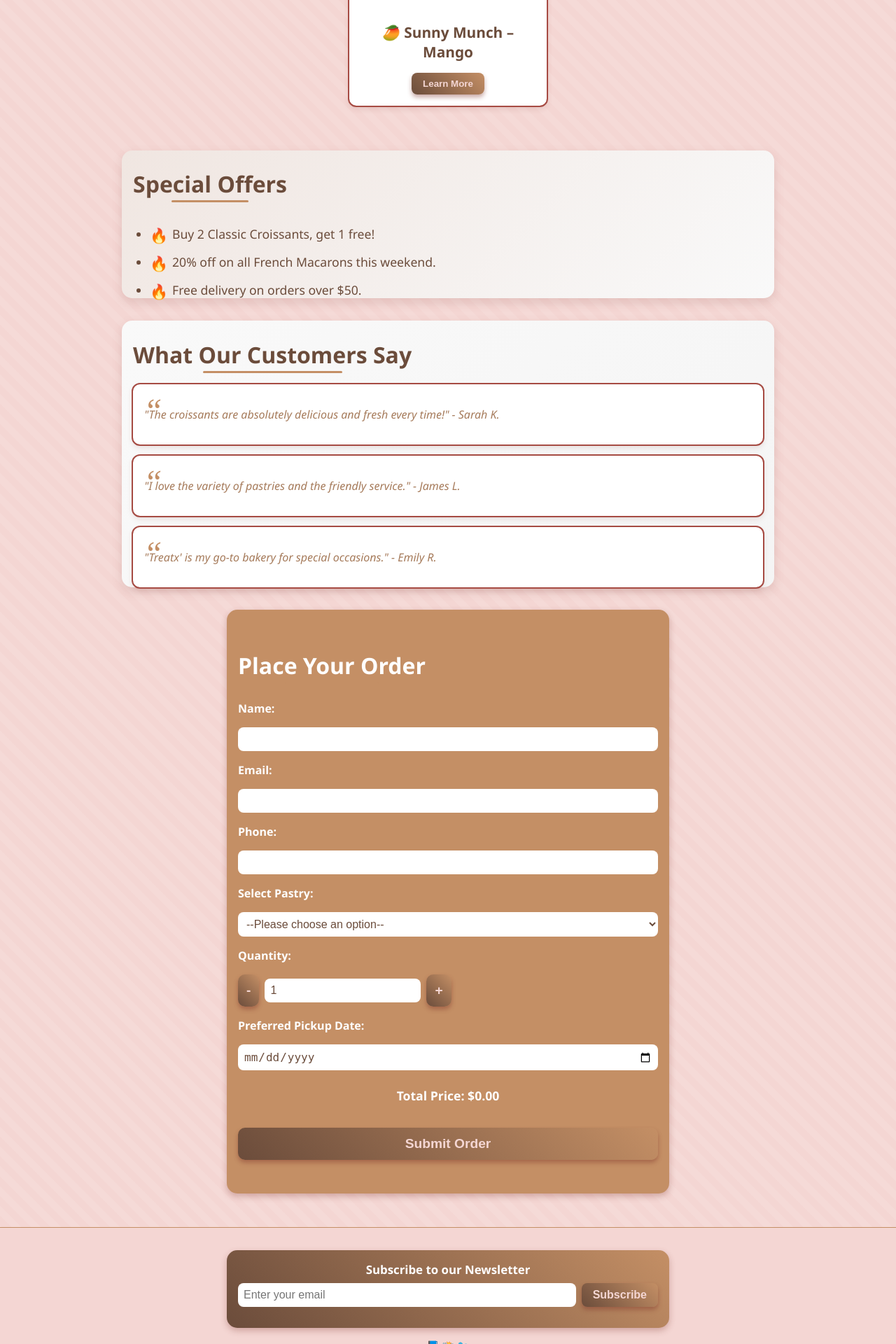
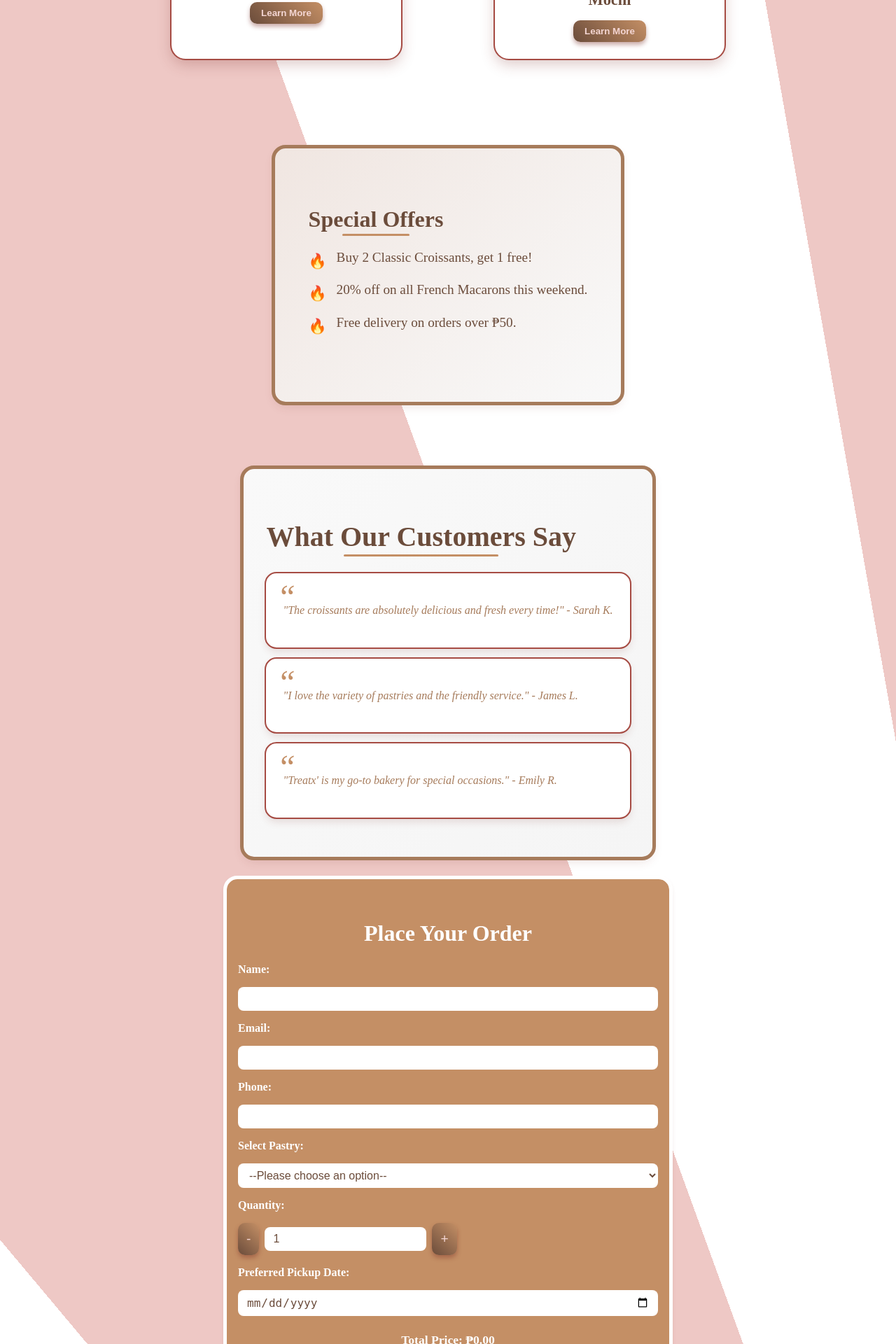
Before and after one commit to Nicookie19/Project_Sweets-Ver1.8-, a PHP site: page / in a window 1280 px wide. Shown: the part 1225-3145 px from the top of the page at 70% size. Run offline with PHP 8.4, Linux system fonts and the light colour scheme.

Commit message:
Add files via upload

```diff
--- a/index.html
+++ b/index.html
@@ -31,24 +31,24 @@
         <p>📦 ₱150 per box (4 pieces)</p>
         <div class="pastries">
             <div class="pastry-item">
-                <img src="images/berry_blush.jpg" alt="Berry Blush Strawberry Pastry" />
-                <h3>🍓 Berry Blush – Strawberry</h3>
-                <button class="learn-more-btn" data-pastry="berry_blush">Learn More</button>
+                <img src="images/berry_blush.jpg" alt="Berry Blush Mochi" />
+                <h3>🍓 Berry Blush Mochi</h3>
+                <button class="learn-more-btn" data-pastry="Berry Blush Mochi">Learn More</button>
             </div>
             <div class="pastry-item">
-                <img src="images/berry_xd.jpg" alt="Berry XD Blueberry Pastry" />
-                <h3>🍇 Berry XD – Blueberry</h3>
-                <button class="learn-more-btn" data-pastry="berry_xd">Learn More</button>
+                <img src="images/berry_xd.jpg" alt="Berry XD Mochi" />
+                <h3>🍇 Berry XD Mochi</h3>
+                <button class="learn-more-btn" data-pastry="Berry XD Mochi">Learn More</button>
             </div>
             <div class="pastry-item">
-                <img src="images/cookie_cloud.jpg" alt="Cookie Cloud Cookies & Cream Pastry" />
-                <h3>🍪 Cookie Cloud – Cookies & Cream</h3>
-                <button class="learn-more-btn" data-pastry="cookie_cloud">Learn More</button>
+                <img src="images/cookie_cloud.jpg" alt="Cookie Cloud Mochi" />
+                <h3>🍪 Cookie Cloud Mochi</h3>
+                <button class="learn-more-btn" data-pastry="Cookie Cloud Mochi">Learn More</button>
             </div>
             <div class="pastry-item">
-                <img src="images/sunny_munch.jpg" alt="Sunny Munch Mango Pastry" />
-                <h3>🥭 Sunny Munch – Mango</h3>
-                <button class="learn-more-btn" data-pastry="sunny_munch">Learn More</button>
+                <img src="images/sunny_munch.jpg" alt="Sunny Munch Mango Mochi" />
+                <h3>🥭 Sunny Munch Mango Mochi</h3>
+                <button class="learn-more-btn" data-pastry="Sunny Munch Mochi">Learn More</button>
             </div>
         </div>
     </section>
@@ -58,7 +58,7 @@
         <ul>
             <li>Buy 2 Classic Croissants, get 1 free!</li>
             <li>20% off on all French Macarons this weekend.</li>
-            <li>Free delivery on orders over $50.</li>
+            <li>Free delivery on orders over ₱50.</li>
         </ul>
     </section>
 
@@ -87,15 +87,15 @@
             <label for="phone">Phone:</label>
             <input type="tel" id="phone" name="phone" />
 
-            <label for="pastry">Select Pastry:</label>
-            <select id="pastry" name="pastry" required aria-required="true">
+            <label for="Mochi">Select Pastry:</label>
+            <select id="Mochi" name="Mochi" required aria-required="true">
                 <option value="">--Please choose an option--</option>
-                <option value="croissant">Classic Croissant</option>
-                <option value="macaron">French Macaron</option>
-                <option value="cupcake">Vanilla Cupcake</option>
-                <option value="cheesecake">Classic Cheesecake</option>
-                <option value="fruit_tart">Fresh Fruit Tart</option>
-                <option value="chocolate_eclair">Chocolate Eclair</option>
+                <option value="Berry Blush Mochi">Berry Blush Mochi</option>
+                <option value="Berry XD Mochi">Berry XD Mochi</option>
+                <option value="Cookie Cloud Mochi">Cookie Cloud Mochi</option>
+                <option value="Sunny Munch Mochi">Sunny Munch Mochi</option>
+                <option value="Mini Donuts">Mini Donuts</option>
+                <option value="Coming soon....">Coming Soon</option>
             </select>
 
             <label for="quantity">Quantity:</label>
@@ -108,7 +108,7 @@
             <label for="pickup-date">Preferred Pickup Date:</label>
             <input type="date" id="pickup-date" name="pickup-date" required aria-required="true" />
 
-            <p id="total-price">Total Price: $0.00</p>
+            <p id="total-price">Total Price: ₱0.00</p>
 
             <button type="submit">Submit Order</button>
         </form>
@@ -117,7 +117,7 @@
 
     <footer>
         <div class="newsletter">
-            <h3>Subscribe to our Newsletter</h3>
+            <h3>Subscribe to our Newsletter</h3>/*@Treatx.com/*
             <form id="newsletter-form">
                 <input type="email" id="newsletter-email" name="newsletter-email" placeholder="Enter your email" required aria-required="true" />
                 <button type="submit">Subscribe</button>
@@ -125,11 +125,11 @@
             <p id="newsletter-message" role="alert" aria-live="polite"></p>
         </div>
         <div class="social-media">
-            <a href="https://facebook.com/treatx" aria-label="Facebook" target="_blank" rel="noopener noreferrer">📘</a>
+            <a href="https://facebook.com/treatxs" aria-label="Facebook" target="_blank" rel="noopener noreferrer">📘</a>
             <a href="https://instagram.com/treatx" aria-label="Instagram" target="_blank" rel="noopener noreferrer">📸</a>
             <a href="https://twitter.com/treatx" aria-label="Twitter" target="_blank" rel="noopener noreferrer">🐦</a>
         </div>
-        <p>Contact us: treatx@example.com | Phone: (123) 456-7890</p>
+        <p>Contact us: Treatx.com | Phone: (123) 456-7890</p>
         <p>&copy; 2024 Treatx' Pastries</p>
     </footer>
 
@@ -187,7 +187,7 @@
             let currentValue = parseInt(quantityInput.value);
             if (currentValue > 1) {
                 quantityInput.value = currentValue - 1;
-                updateTotalPrice();
+                updateTotalPrice();/*gwapo si nico
             }
         });
 
@@ -201,7 +201,7 @@
         const pastryPrices = {
             croissant: 3.5,
             macaron: 2.5,
-            cupcake: 4.0,
+            cupcake: 4.0,ncjdjfj
             cheesecake: 5.0,
             fruit_tart: 4.5,
             chocolate_eclair: 4.0
--- a/pastry_business.css
+++ b/pastry_business.css
@@ -10,15 +10,28 @@
 }
 
 body {
-    margin: 0;
-    font-family: var(--font-family);
-    background-color: var(--background-color);
-    color: var(--primary-color);
-    scroll-behavior: smooth;
-    background-image: url('images/gingham-texture.png'); /* subtle textured background */
-    background-repeat: repeat;
-    transition: background-color var(--transition-speed) ease;
+    background-image: repeating-conic-gradient(
+        from 0deg,
+        #eec8c5 0deg 10deg,
+        #ffffff 10deg 20deg,
+        #eec8c5  20deg 30deg,
+        #eec8c5  30deg 40deg,
+        #ffffff 40deg 50deg
+    );
+    background-size: 300% 300%;
+    animation: swirlLight 120s linear infinite;
 }
+
+@keyframes swirlLight {
+    0% {
+        background-position: 0% 0%;
+    }
+    100% {
+        background-position: 100% 100%;
+    }
+}
+
+
 
 header {
     text-align: center;
@@ -244,9 +257,38 @@ header p {
     background: linear-gradient(135deg, #f0e6e1 0%, #f9f9f9 100%);
     border-radius: 15px;
     box-shadow: 0 6px 15px rgba(123, 45, 38, 0.15);
-    padding: 2rem 1rem;
+    padding: 3.5rem 3rem;
+    max-width: 900px;
+    margin: 6rem auto;
+    width: fit-content;
+    height: 250px;
+    min-height: max-content;
+    overflow: visible;
+    outline: 5px solid var(--secondary-color);
+}
+.testimonials {
+    max-width: 910px;
+    margin: 2rem auto;
+    padding: 2.7rem rem;
+    background: linear-gradient(135deg, #f9f9f9 0%, #f5f5f5 100%);
+    border-radius: 15px;
+    box-shadow: 0 6px 15px rgba(123, 45, 38, 0.15);
+    width: fit-content;
+    min-height: fit-content;
+    overflow: visible;
+    outline: 5px solid var(--secondary-color);
+}
+.testimonials {
     max-width: 900px;
     margin: 2rem auto;
+    padding: 2.5rem 2rem;
+    background: linear-gradient(135deg, #f9f9f9 0%, #f5f5f5 100%);
+    border-radius: 15px;
+    box-shadow: 0 6px 15px rgba(123, 45, 38, 0.15);
+    width: fit-content;
+    height: auto;
+    min-height: 700px;
+    overflow: visible;
 }
 
 .special-offers ul {
@@ -254,19 +296,21 @@ header p {
     padding-left: 0;
     font-size: 1.2rem;
     color: var(--primary-color);
+    margin: 0;
 }
 
 .special-offers ul li {
     position: relative;
-    padding-left: 2rem;
+    padding-left: 2.5rem;
     margin-bottom: 1rem;
+    line-height: 1.6;
 }
 
 .special-offers ul li::before {
     content: "🔥";
     position: absolute;
     left: 0;
-    top: 0;
+    top: 0.2rem;
     font-size: 1.3rem;
 }
 
@@ -274,10 +318,37 @@ header p {
 .testimonials {
     max-width: 900px;
     margin: 2rem auto;
-    padding: 2rem 1rem;
+    padding: 2.5rem 2rem;
     background: linear-gradient(135deg, #f9f9f9 0%, #f5f5f5 100%);
     border-radius: 15px;
     box-shadow: 0 6px 15px rgba(123, 45, 38, 0.15);
+    width: fit-content;
+    min-height: fit-content;
+    overflow: visible;
+}
+
+.testimonials .testimonial-item {
+    background: white;
+    border-radius: 15px;
+    box-shadow: 0 4px 8px rgba(123, 45, 38, 0.1);
+    outline: 2px solid #a64b43;
+    padding: 1.5rem;
+    margin-bottom: 1rem;
+    font-style: italic;
+    color: var(--secondary-color);
+    position: relative;
+    line-height: 1.6;
+}
+
+.testimonials .testimonial-item::before {
+    content: "“";
+    font-size: 3rem;
+    color: var(--accent-color);
+    position: absolute;
+    top: 0.5rem;
+    left: 1rem;
+    font-family: serif;
+    line-height: 1;
 }
 
 .testimonials h2 {
@@ -317,6 +388,7 @@ header p {
     margin: 2rem auto;
     border-radius: 15px;
     box-shadow: 0 4px 10px rgba(123, 45, 38, 0.3);
+    outline: 5px solid white;
 }
 
 .order-form-section h2 {
@@ -638,441 +768,3 @@ body.dark-mode footer {
         transform: translateY(0);
     }
 }
-
-.nav-links {
-    list-style: none;
-    padding: 0;
-    margin: 1rem 0 0 0;
-    display: flex;
-    justify-content: center;
-    gap: 2rem;
-}
-
-.nav-links li a {
-    text-decoration: none;
-    color: var(--primary-color);
-    font-weight: 600;
-    transition: color 0.3s ease;
-}
-
-.nav-links li a:hover {
-    color: var(--accent-color);
-}
-
-.about-us,
-.special-offers,
-.testimonials {
-    max-width: 900px;
-    margin: 2rem auto;
-    padding: 0 1rem;
-    color: var(--primary-color);
-}
-
-.about-us h2,
-.special-offers h2,
-.testimonials h2 {
-    text-align: center;
-    font-size: 2rem;
-    margin-bottom: 1rem;
-}
-
-.about-us p {
-    font-size: 1.1rem;
-    line-height: 1.6;
-    text-align: center;
-}
-
-.special-offers ul {
-    list-style: disc;
-    padding-left: 1.5rem;
-    font-size: 1.1rem;
-}
-
-.testimonials .testimonial-item {
-    background: white;
-    border-radius: 10px;
-    box-shadow: 0 4px 8px rgba(123, 45, 38, 0.15);
-    padding: 1rem;
-    margin-bottom: 1rem;
-    font-style: italic;
-    color: var(--secondary-color);
-}
-
-.pastry-gallery {
-    padding: 2rem 1rem;
-    max-width: 900px;
-    margin: 0 auto;
-}
-
-.pastry-gallery h2 {
-    text-align: center;
-    font-size: 2rem;
-    margin-bottom: 1.5rem;
-    color: var(--primary-color);
-}
-
-.pastries {
-    display: flex;
-    justify-content: space-around;
-    flex-wrap: wrap;
-    gap: 1.5rem;
-}
-
-.pastry-item {
-    background: white;
-    border-radius: 10px;
-    box-shadow: 0 4px 8px rgba(123, 45, 38, 0.15);
-    width: 250px;
-    padding: 1rem;
-    text-align: center;
-    color: var(--primary-color);
-    transition: transform 0.3s ease;
-    position: relative;
-}
-
-.pastry-item:hover {
-    transform: scale(1.05);
-}
-
-.pastry-item img {
-    width: 100%;
-    height: 160px;
-    object-fit: cover;
-    border-radius: 10px;
-}
-
-.pastry-item h3 {
-    margin: 1rem 0 0.5rem;
-    font-size: 1.3rem;
-}
-
-.pastry-item p {
-    font-size: 1rem;
-    color: var(--secondary-color);
-}
-
-.learn-more-btn {
-    margin-top: 0.5rem;
-    padding: 0.5rem 1rem;
-    background-color: var(--accent-color);
-    color: white;
-    border: none;
-    border-radius: 8px;
-    cursor: pointer;
-    font-weight: 600;
-    transition: background-color 0.3s ease;
-}
-
-.learn-more-btn:hover {
-    background-color: var(--secondary-color);
-}
-
-.order-form-section {
-    background-color: var(--accent-color);
-    padding: 2rem 1rem;
-    color: white;
-    max-width: 600px;
-    margin: 2rem auto;
-    border-radius: 15px;
-    box-shadow: 0 4px 10px rgba(123, 45, 38, 0.3);
-}
-
-.order-form-section h2 {
-    text-align: center;
-    margin-bottom: 1.5rem;
-    font-size: 2rem;
-}
-
-.order-form {
-    display: flex;
-    flex-direction: column;
-    gap: 1rem;
-}
-
-.order-form label {
-    font-weight: 600;
-}
-
-.order-form input,
-.order-form select {
-    padding: 0.5rem;
-    border: none;
-    border-radius: 8px;
-    font-size: 1rem;
-}
-
-.order-form input:focus,
-.order-form select:focus {
-    outline: 2px solid var(--background-color);
-    background-color: white;
-    color: var(--primary-color);
-}
-
-.quantity-control {
-    display: flex;
-    align-items: center;
-    gap: 0.5rem;
-}
-
-.quantity-control button {
-    background-color: var(--primary-color);
-    color: var(--background-color);
-    border: none;
-    padding: 0.25rem 0.75rem;
-    font-size: 1.2rem;
-    border-radius: 8px;
-    cursor: pointer;
-    transition: background-color 0.3s ease;
-}
-
-.quantity-control button:hover {
-    background-color: var(--secondary-color);
-}
-
-#total-price {
-    font-weight: 700;
-    margin-top: 0.5rem;
-    font-size: 1.1rem;
-}
-
-.order-form button {
-    background-color: var(--primary-color);
-    color: var(--background-color);
-    border: none;
-    padding: 0.75rem;
-    font-size: 1.2rem;
-    border-radius: 10px;
-    cursor: pointer;
-    transition: background-color 0.3s ease;
-}
-
-.order-form button:hover {
-    background-color: var(--secondary-color);
-}
-
-footer {
-    text-align: center;
-    padding: 1rem;
-    font-size: 0.9rem;
-    color: var(--secondary-color);
-    background-color: var(--background-color);
-    margin-top: 3rem;
-    border-top: 1px solid var(--accent-color);
-}
-
-.newsletter {
-    max-width: 600px;
-    margin: 1rem auto 0 auto;
-    padding: 1rem;
-    background-color: var(--accent-color);
-    border-radius: 15px;
-    box-shadow: 0 4px 10px rgba(123, 45, 38, 0.3);
-    color: white;
-}
-
-.newsletter h3 {
-    margin-top: 0;
-    margin-bottom: 0.5rem;
-}
-
-.newsletter form {
-    display: flex;
-    gap: 0.5rem;
-    justify-content: center;
-}
-
-.newsletter input[type="email"] {
-    flex-grow: 1;
-    padding: 0.5rem;
-    border-radius: 8px;
-    border: none;
-    font-size: 1rem;
-}
-
-.newsletter button {
-    background-color: var(--primary-color);
-    color: var(--background-color);
-    border: none;
-    padding: 0.5rem 1rem;
-    font-size: 1rem;
-    border-radius: 8px;
-    cursor: pointer;
-    transition: background-color 0.3s ease;
-}
-
-.newsletter button:hover {
-    background-color: var(--secondary-color);
-}
-
-/* Modal styles */
-.modal {
-    display: none;
-    position: fixed;
-    z-index: 1000;
-    left: 0;
-    top: 0;
-    width: 100%;
-    height: 100%;
-    overflow: auto;
-    background-color: rgba(0,0,0,0.5);
-}
-
-.modal-content {
-    background-color: white;
-    margin: 10% auto;
-    padding: 2rem;
-    border-radius: 10px;
-    max-width: 500px;
-    position: relative;
-    color: var(--primary-color);
-}
-
-#modal-close {
-    position: absolute;
-    top: 10px;
-    right: 15px;
-    background: none;
-    border: none;
-    font-size: 2rem;
-    cursor: pointer;
-    color: var(--accent-color);
-}
-
-#modal-close:hover {
-    color: var(--secondary-color);
-}
-
-/* Responsive */
-@media (max-width: 768px) {
-    .pastries {
-        flex-direction: column;
-        align-items: center;
-    }
-
-    .pastry-item {
-        width: 90%;
-    }
-
-    .order-form-section {
-        width: 90%;
-        margin: 2rem auto;
-    }
-
-    .newsletter {
-        width: 90%;
-        margin: 1rem auto;
-    }
-
-    .nav-links {
-        flex-direction: column;
-        gap: 1rem;
-    }
-}
-
-/* Additional design features */
-
-/* Add subtle background pattern */
-body {
-    background-image: repeating-linear-gradient(
-        45deg,
-        rgba(255, 255, 255, 0.1),
-        rgba(255, 255, 255, 0.1) 10px,
-        transparent 10px,
-        transparent 20px
-    );
-}
-
-/* Add shadow and rounded corners to header */
-header {
-    border-radius: 0 0 20px 20px;
-    box-shadow: 0 4px 15px rgba(123, 45, 38, 0.3);
-}
-
-/* Add hover effect to nav links */
-.nav-links li a {
-    position: relative;
-}
-
-.nav-links li a::after {
-    content: '';
-    position: absolute;
-    width: 0%;
-    height: 2px;
-    bottom: -4px;
-    left: 0;
-    background-color: var(--accent-color);
-    transition: width 0.3s ease;
-}
-
-.nav-links li a:hover::after {
-    width: 100%;
-}
-
-/* Add subtle animation to section headings */
-h2 {
-    position: relative;
-    display: inline-block;
-    padding-bottom: 0.3rem;
-}
-
-h2::after {
-    content: '';
-    position: absolute;
-    width: 50%;
-    height: 3px;
-    background-color: var(--accent-color);
-    bottom: 0;
-    left: 25%;
-    border-radius: 2px;
-    transition: width 0.3s ease;
-}
-
-h2:hover::after {
-    width: 100%;
-    left: 0;
-}
-
-/* Style buttons with gradient */
-button, .order-form button, .learn-more-btn, .quantity-control button, .newsletter button {
-    background: linear-gradient(45deg, var(--primary-color), var(--accent-color));
-    border: none;
-    color: var(--background-color);
-    font-weight: 700;
-    box-shadow: 0 4px 6px rgba(123, 45, 38, 0.4);
-    transition: background 0.3s ease, box-shadow 0.3s ease;
-}
-
-button:hover, .order-form button:hover, .learn-more-btn:hover, .quantity-control button:hover, .newsletter button:hover {
-    background: linear-gradient(45deg, var(--accent-color), var(--primary-color));
-    box-shadow: 0 6px 10px rgba(123, 45, 38, 0.6);
-}
-
-/* Add subtle fade-in animation for pastry items */
-.pastry-item {
-    opacity: 0;
-    transform: translateY(20px);
-    animation: fadeInUp 0.6s forwards;
-}
-
-.pastry-item:nth-child(1) {
-    animation-delay: 0.1s;
-}
-
-.pastry-item:nth-child(2) {
-    animation-delay: 0.3s;
-}
-
-.pastry-item:nth-child(3) {
-    animation-delay: 0.5s;
-}
-
-.pastry-item:nth-child(4) {
-    animation-delay: 0.7s;
-}
-
-@keyframes fadeInUp {
-    to {
-        opacity: 1;
-        transform: translateY(0);
-    }
-}
```
Also changed, not shown: other parts of pastry_business.css (+84 -26 lines).
